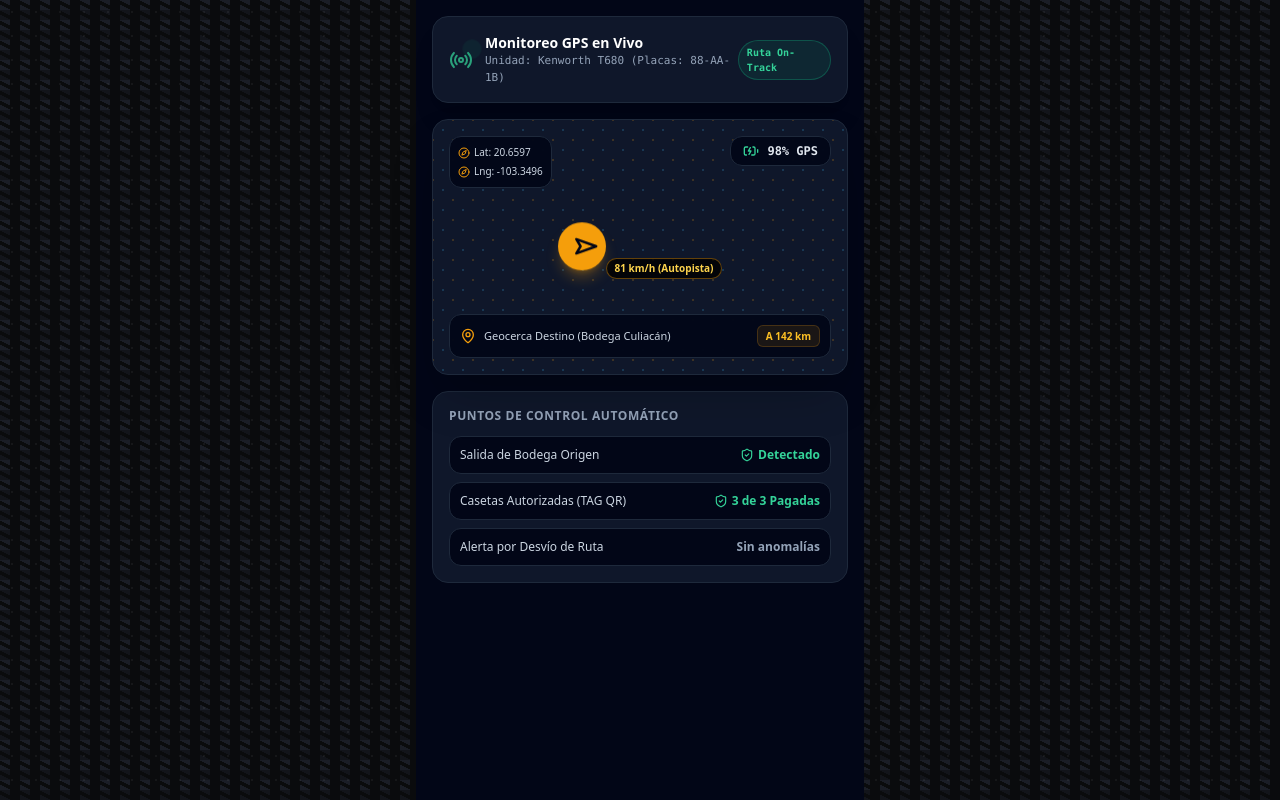
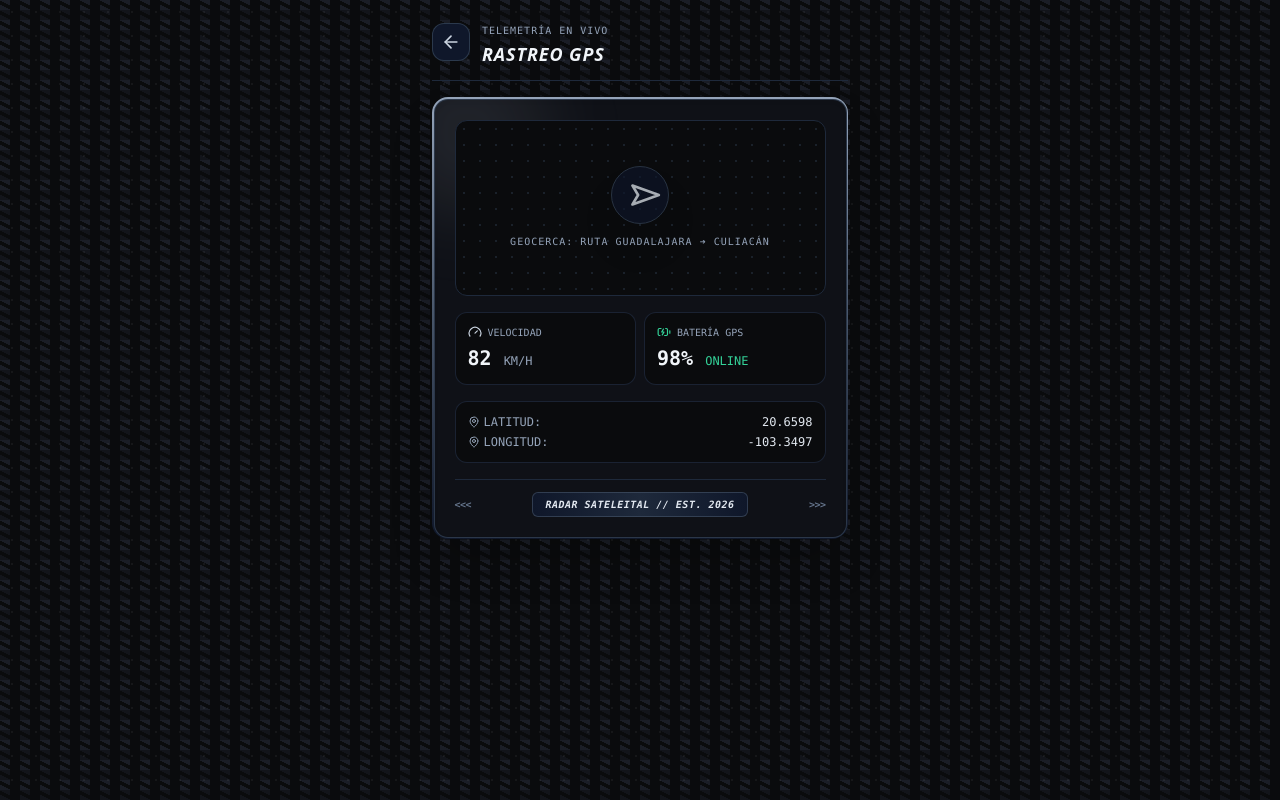
Before and after one commit to donovan-hue/mamalones, a Next.js app: page /rastreo in a window 1280 px wide. Built offline with nearby package versions, Linux system fonts and the light colour scheme.

Commit message:
feat: pantallas rastreo, bascula y caseta con estilo titanio

```diff
--- a/src/app/bascula/page.tsx
+++ b/src/app/bascula/page.tsx
@@ -1,155 +1,86 @@
 "use client";
 
 import { useState } from "react";
-import { Scale, Fuel, ShieldCheck, Camera, AlertCircle, CheckCircle2 } from "lucide-react";
-import { supabase } from "@/lib/supabase";
+import Link from "next/link";
+import { ArrowLeft, Scale, Fuel, ShieldAlert, Calculator } from "lucide-react";
+import { CyberCard } from "@/components/CyberCard";
 
-export default function BasculaYSellosPage() {
-  const [freightId, setFreightId] = useState("FLT-8842");
-  const [grossWeight, setGrossWeight] = useState("");
-  const [fuelLiters, setFuelLiters] = useState("");
-  const [sealNumbers, setSealNumbers] = useState("");
-  const [loading, setLoading] = useState(false);
-  const [success, setSuccess] = useState(false);
+export default function BasculaPage() {
+  const [pesoBruto, setPesoBruto] = useState<number | "">("");
+  const [pesoTara, setPesoTara] = useState<number | "">("");
+  const [litrosDiesel, setLitrosDiesel] = useState<number | "">("");
 
-  // Densidad promedio del diésel: 0.835 kg por litro
-  const fuelWeightKg = fuelLiters ? (parseFloat(fuelLiters) * 0.835).toFixed(2) : "0.00";
-
-  const handleSubmit = async (e: React.FormEvent) => {
-    e.preventDefault();
-    setLoading(true);
-
-    navigator.geolocation.getCurrentPosition(
-      async (position) => {
-        const sealsArray = sealNumbers.split(",").map((s) => s.trim());
-
-        const { error } = await supabase.from("freight_weights").insert([
-          {
-            freight_id: "00000000-0000-0000-0000-000000000000", // ID temporal de prueba
-            origin_gross_weight_kg: parseFloat(grossWeight),
-            origin_fuel_liters: parseFloat(fuelLiters),
-            seal_numbers: sealsArray,
-            expected_fuel_weight_loss_kg: parseFloat(fuelWeightKg),
-          },
-        ]);
-
-        if (error) {
-          alert("Aviso de guardado: " + error.message);
-        }
-
-        setLoading(false);
-        setSuccess(true);
-      },
-      (error) => {
-        alert("GPS Obligatorio para timbrar el peso: " + error.message);
-        setLoading(false);
-      }
-    );
-  };
+  const pesoNeto = typeof pesoBruto === "number" && typeof pesoTara === "number" ? pesoBruto - pesoTara : 0;
+  const mermaKg = typeof litrosDiesel === "number" ? (litrosDiesel * 0.835).toFixed(1) : "0.0";
 
   return (
-    <div className="min-h-screen bg-slate-950 text-slate-100 p-4 max-w-md mx-auto space-y-4">
-      {/* HEADER */}
-      <div className="bg-slate-900 p-4 rounded-2xl border border-slate-800 flex items-center justify-between">
-        <div className="flex items-center gap-3">
-          <Scale className="w-7 h-7 text-amber-500" />
-          <div>
-            <h1 className="font-bold text-base text-white">Registro de Báscula</h1>
-            <p className="text-xs text-slate-400">Origen & Control de Mermas</p>
-          </div>
+    <div className="min-h-screen text-slate-100 p-4 max-w-md mx-auto space-y-4 pb-20 font-sans">
+      <div className="flex items-center gap-3 border-b border-slate-800 pb-3">
+        <Link href="/cargas" className="p-2 bg-slate-900 border border-slate-700/80 rounded-xl text-slate-300 hover:text-white transition-colors">
+          <ArrowLeft className="w-5 h-5" />
+        </Link>
+        <div>
+          <span className="text-[10px] font-mono text-slate-400 uppercase tracking-widest">REGISTRO TÉCNICO</span>
+          <h1 className="text-lg font-black tracking-wider text-slate-100 italic">BÁSCULA & DIÉSEL</h1>
         </div>
-        <span className="text-xs font-mono bg-amber-500/10 text-amber-400 border border-amber-500/30 px-2.5 py-1 rounded-full">
-          {freightId}
-        </span>
       </div>
 
-      {success ? (
-        <div className="bg-slate-900 border border-slate-800 rounded-2xl p-6 text-center space-y-3">
-          <CheckCircle2 className="w-14 h-14 text-emerald-400 mx-auto" />
-          <h2 className="text-lg font-bold text-white">¡Pesaje Registrado!</h2>
-          <p className="text-xs text-slate-400">
-            Se compensó automáticamente un peso de diésel de <strong className="text-amber-400">{fuelWeightKg} kg</strong> para evitar falsas mermas.
-          </p>
-          <button
-            onClick={() => setSuccess(false)}
-            className="text-xs text-amber-400 underline pt-2 inline-block"
-          >
-            Capte otro ticket
-          </button>
-        </div>
-      ) : (
-        <form onSubmit={handleSubmit} className="bg-slate-900 border border-slate-800 rounded-2xl p-4 space-y-4">
-          {/* PESO BRUTO */}
-          <div>
-            <label className="block text-xs font-medium mb-1 text-slate-300">
-              Peso Bruto de Báscula (kg)
-            </label>
-            <input
-              type="number"
-              required
-              placeholder="Ej. 42500"
-              value={grossWeight}
-              onChange={(e) => setGrossWeight(e.target.value)}
-              className="w-full bg-slate-950 border border-slate-800 rounded-xl p-3 text-sm text-white focus:border-amber-500 focus:outline-none"
-            />
-          </div>
-
-          {/* DIESEL Y COMPENSACIÓN */}
-          <div className="space-y-2">
-            <label className="block text-xs font-medium text-slate-300">
-              Litros de Diésel en Tanque
-            </label>
-            <div className="relative">
-              <Fuel className="absolute left-3 top-3.5 w-4 h-4 text-slate-500" />
+      <CyberCard badgeText="PESAJE MÓVIL">
+        <div className="space-y-3">
+          <div className="grid grid-cols-2 gap-2">
+            <div className="space-y-1">
+              <label className="text-[10px] font-mono font-bold text-slate-400 uppercase">Peso Bruto (KG)</label>
               <input
                 type="number"
-                required
-                placeholder="Ej. 400"
-                value={fuelLiters}
-                onChange={(e) => setFuelLiters(e.target.value)}
-                className="w-full bg-slate-950 border border-slate-800 rounded-xl p-3 pl-10 text-sm text-white focus:border-amber-500 focus:outline-none"
+                placeholder="38000"
+                value={pesoBruto}
+                onChange={(e) => setPesoBruto(e.target.value === "" ? "" : Number(e.target.value))}
+                className="w-full bg-[#0a0b0d] border border-slate-800 rounded-xl p-2.5 text-xs font-mono text-slate-100 outline-none"
               />
             </div>
-
-            <div className="bg-slate-950 p-3 rounded-xl border border-slate-800 flex justify-between items-center text-xs">
-              <span className="text-slate-400">Peso estimado del combustible:</span>
-              <span className="font-mono font-bold text-amber-400">{fuelWeightKg} kg</span>
-            </div>
-          </div>
-
-          {/* MARCHAMOS Y SELLOS */}
-          <div>
-            <label className="block text-xs font-medium mb-1 text-slate-300">
-              Folios de Sellos / Marchamos (Separados por coma)
-            </label>
-            <div className="relative">
-              <ShieldCheck className="absolute left-3 top-3.5 w-4 h-4 text-slate-500" />
+            <div className="space-y-1">
+              <label className="text-[10px] font-mono font-bold text-slate-400 uppercase">Peso Tara (KG)</label>
               <input
-                type="text"
-                required
-                placeholder="Ej. MX-8841, MX-8842"
-                value={sealNumbers}
-                onChange={(e) => setSealNumbers(e.target.value)}
-                className="w-full bg-slate-950 border border-slate-800 rounded-xl p-3 pl-10 text-sm text-white focus:border-amber-500 focus:outline-none"
+                type="number"
+                placeholder="10000"
+                value={pesoTara}
+                onChange={(e) => setPesoTara(e.target.value === "" ? "" : Number(e.target.value))}
+                className="w-full bg-[#0a0b0d] border border-slate-800 rounded-xl p-2.5 text-xs font-mono text-slate-100 outline-none"
               />
             </div>
           </div>
 
-          <div className="bg-amber-500/10 border border-amber-500/20 p-3 rounded-xl flex items-start gap-2.5 text-[11px] text-amber-300">
-            <AlertCircle className="w-4 h-4 text-amber-500 shrink-0 mt-0.5" />
-            <p>Se sellará la lectura con coordenadas GPS exactas en tiempo real.</p>
+          <div className="bg-[#0a0b0d] p-3 rounded-xl border border-slate-800 text-center">
+            <span className="text-[10px] font-mono text-slate-400 uppercase tracking-widest">PESO NETO CARGADO</span>
+            <div className="text-2xl font-black font-mono text-slate-100 mt-0.5">
+              {pesoNeto.toLocaleString()} <span className="text-xs text-slate-400 font-normal">KG</span>
+            </div>
+          </div>
+        </div>
+      </CyberCard>
+
+      <CyberCard badgeText="CALCULADORA MERMA DIÉSEL">
+        <div className="space-y-3">
+          <div className="space-y-1">
+            <label className="text-[10px] font-mono font-bold text-slate-400 uppercase">Litros Recargados en Ruta</label>
+            <div className="relative">
+              <Fuel className="absolute left-3 top-3 w-4 h-4 text-slate-500" />
+              <input
+                type="number"
+                placeholder="400"
+                value={litrosDiesel}
+                onChange={(e) => setLitrosDiesel(e.target.value === "" ? "" : Number(e.target.value))}
+                className="w-full bg-[#0a0b0d] border border-slate-800 rounded-xl p-2.5 pl-9 text-xs font-mono text-slate-100 outline-none"
+              />
+            </div>
           </div>
 
-          <button
-            type="submit"
-            disabled={loading}
-            className="w-full bg-amber-500 hover:bg-amber-600 disabled:opacity-50 text-slate-950 font-bold py-3.5 rounded-xl text-xs transition-colors flex items-center justify-center gap-2"
-          >
-            <Camera className="w-4 h-4" />
-            {loading ? "Validando Ticket y GPS..." : "Guardar Ticket y Sellos"}
-          </button>
-        </form>
-      )}
+          <div className="bg-[#0a0b0d] p-3 rounded-xl border border-slate-800/80 flex items-center justify-between text-xs font-mono">
+            <span className="text-slate-400">Descuento Merma (0.835 kg/L):</span>
+            <span className="text-slate-200 font-black">{mermaKg} KG</span>
+          </div>
+        </div>
+      </CyberCard>
     </div>
   );
 }
--- a/src/app/rastreo/page.tsx
+++ b/src/app/rastreo/page.tsx
@@ -1,119 +1,84 @@
 "use client";
 
 import { useState, useEffect } from "react";
-import { Navigation, MapPin, ShieldCheck, BatteryCharging, Radio, Compass, AlertOctagon } from "lucide-react";
+import Link from "next/link";
+import { ArrowLeft, Navigation, BatteryCharging, Gauge, MapPin, Radio } from "lucide-react";
+import { CyberCard } from "@/components/CyberCard";
 
-export default function RastreoGeocercaPage() {
-  const [freightId, setFreightId] = useState("FLT-9901");
-  const [location, setLocation] = useState({ lat: 20.6597, lng: -103.3496 });
+export default function RastreoPage() {
   const [speed, setSpeed] = useState(82);
-  const [insideGeofence, setInsideGeofence] = useState(false);
+  const [lat, setLat] = useState(20.6597);
+  const [lng, setLng] = useState(-103.3496);
 
   useEffect(() => {
-    // Simulacion de telemetria GPS activa
     const interval = setInterval(() => {
-      setSpeed(Math.floor(78 + Math.random() * 8));
-    }, 4000);
+      setSpeed(Math.floor(78 + Math.random() * 10));
+      setLat((prev) => prev + 0.0001);
+      setLng((prev) => prev - 0.0001);
+    }, 3000);
     return () => clearInterval(interval);
   }, []);
 
   return (
-    <div className="min-h-screen bg-slate-950 text-slate-100 p-4 max-w-md mx-auto space-y-4 pb-20">
-      {/* HEADER DE TELEMETRÍA */}
-      <div className="bg-slate-900 p-4 rounded-2xl border border-slate-800 flex items-center justify-between shadow-xl">
-        <div className="flex items-center gap-3">
-          <div className="relative">
-            <Radio className="w-6 h-6 text-emerald-400 animate-pulse" />
-            <span className="absolute -top-1 -right-1 w-2.5 h-2.5 bg-emerald-500 rounded-full animate-ping" />
-          </div>
+    <div className="min-h-screen text-slate-100 p-4 max-w-md mx-auto space-y-4 pb-20 font-sans">
+      <div className="flex items-center gap-3 border-b border-slate-800 pb-3">
+        <Link href="/cargas" className="p-2 bg-slate-900 border border-slate-700/80 rounded-xl text-slate-300 hover:text-white transition-colors">
+          <ArrowLeft className="w-5 h-5" />
+        </Link>
         <div>
-            <h1 className="font-bold text-sm text-white">Monitoreo GPS en Vivo</h1>
-            <p className="text-[11px] text-slate-400 font-mono">Unidad: Kenworth T680 (Placas: 88-AA-1B)</p>
-          </div>
-        </div>
-        <span className="text-[10px] font-mono bg-emerald-500/10 text-emerald-400 border border-emerald-500/30 px-2 py-1 rounded-full font-bold">
-          Ruta On-Track
-        </span>
-      </div>
-
-      {/* MAPA INTERACTIVO (SIMULACIÓN VISUAL VECTORIAL) */}
-      <div className="relative h-64 bg-slate-900 border border-slate-800 rounded-2xl overflow-hidden shadow-2xl flex flex-col justify-between p-4">
-        {/* FONDO MESH TIPO MAPA NOCTURNO */}
-        <div
-          className="absolute inset-0 opacity-20 pointer-events-none"
-          style={{
-            backgroundImage: `radial-gradient(#38bdf8 1px, transparent 1px), radial-gradient(#f59e0b 1px, transparent 1px)`,
-            backgroundSize: `20px 20px`,
-            backgroundPosition: `0 0, 10px 10px`
-          }}
-        />
-
-        {/* INDICADORES FLOTANTES DEL MAPA */}
-        <div className="relative z-10 flex justify-between items-start">
-          <div className="bg-slate-950/90 backdrop-blur-md p-2 rounded-xl border border-slate-800 text-[10px] space-y-1">
-            <div className="flex items-center gap-1 text-slate-300">
-              <Compass className="w-3 h-3 text-amber-500" />
-              <span>Lat: {location.lat.toFixed(4)}</span>
-            </div>
-            <div className="flex items-center gap-1 text-slate-300">
-              <Compass className="w-3 h-3 text-amber-500" />
-              <span>Lng: {location.lng.toFixed(4)}</span>
+          <span className="text-[10px] font-mono text-slate-400 uppercase tracking-widest">TELEMETRÍA EN VIVO</span>
+          <h1 className="text-lg font-black tracking-wider text-slate-100 italic">RASTREO GPS</h1>
         </div>
       </div>
 
-          <div className="bg-slate-950/90 backdrop-blur-md px-3 py-1.5 rounded-xl border border-slate-800 flex items-center gap-2">
-            <BatteryCharging className="w-4 h-4 text-emerald-400" />
-            <span className="text-xs font-mono font-bold text-slate-200">98% GPS</span>
+      <CyberCard badgeText="RADAR SATELEITAL">
+        <div className="space-y-4">
+          <div className="relative h-44 bg-[#0a0b0d] rounded-xl border border-slate-800 overflow-hidden flex items-center justify-center">
+            <div className="absolute inset-0 bg-[radial-gradient(#334155_1px,transparent_1px)] [background-size:16px_16px] opacity-40" />
+            <div className="relative z-10 text-center space-y-1">
+              <div className="p-3 bg-slate-900/90 border border-slate-700 rounded-full inline-block shadow-2xl animate-pulse">
+                <Navigation className="w-8 h-8 text-slate-200 rotate-45" />
+              </div>
+              <div className="text-[10px] font-mono text-slate-400 uppercase tracking-widest">
+                GEOCERCA: RUTA GUADALAJARA ➔ CULIACÁN
+              </div>
             </div>
           </div>
 
-        {/* MARCADOR DE UNIDAD EN MAPA */}
-        <div className="relative z-10 mx-auto text-center space-y-1">
-          <div className="inline-block bg-amber-500 text-slate-950 p-3 rounded-full shadow-lg shadow-amber-500/30 animate-bounce">
-            <Navigation className="w-6 h-6 rotate-45 stroke-[2.5]" />
+          <div className="grid grid-cols-2 gap-2">
+            <div className="bg-[#0a0b0d] p-3 rounded-xl border border-slate-800/80">
+              <div className="flex items-center gap-1.5 text-slate-400 text-[10px] font-mono">
+                <Gauge className="w-3.5 h-3.5 text-slate-300" />
+                <span>VELOCIDAD</span>
               </div>
-          <p className="text-[10px] font-bold bg-black/80 px-2 py-0.5 rounded-full border border-amber-500/40 text-amber-300 inline-block">
-            {speed} km/h (Autopista)
-          </p>
-        </div>
-
-        {/* ESTATUS DE GEOCERCA */}
-        <div className="relative z-10 bg-slate-950/90 backdrop-blur-md p-2.5 rounded-xl border border-slate-800 flex items-center justify-between text-xs">
-          <div className="flex items-center gap-2">
-            <MapPin className="w-4 h-4 text-amber-500" />
-            <span className="text-slate-300 text-[11px]">Geocerca Destino (Bodega Culiacán)</span>
-          </div>
-          <span className="text-[10px] font-bold text-amber-400 bg-amber-500/10 px-2 py-0.5 rounded-md border border-amber-500/20">
-            A 142 km
-          </span>
+              <div className="text-xl font-black font-mono text-slate-100 mt-1">
+                {speed} <span className="text-xs font-normal text-slate-400">KM/H</span>
               </div>
             </div>
 
-      {/* CHECKLIST DE RUTA Y SEGURIDAD */}
-      <div className="bg-slate-900 border border-slate-800 rounded-2xl p-4 space-y-3">
-        <h2 className="text-xs font-bold text-slate-400 uppercase tracking-wider">Puntos de Control Automático</h2>
-
-        <div className="space-y-2 text-xs">
-          <div className="flex items-center justify-between p-2.5 bg-slate-950 rounded-xl border border-slate-800">
-            <span className="text-slate-300">Salida de Bodega Origen</span>
-            <span className="text-emerald-400 font-bold flex items-center gap-1">
-              <ShieldCheck className="w-3.5 h-3.5" /> Detectado
-            </span>
+            <div className="bg-[#0a0b0d] p-3 rounded-xl border border-slate-800/80">
+              <div className="flex items-center gap-1.5 text-slate-400 text-[10px] font-mono">
+                <BatteryCharging className="w-3.5 h-3.5 text-emerald-400" />
+                <span>BATERÍA GPS</span>
               </div>
-
-          <div className="flex items-center justify-between p-2.5 bg-slate-950 rounded-xl border border-slate-800">
-            <span className="text-slate-300">Casetas Autorizadas (TAG QR)</span>
-            <span className="text-emerald-400 font-bold flex items-center gap-1">
-              <ShieldCheck className="w-3.5 h-3.5" /> 3 de 3 Pagadas
-            </span>
-          </div>
-
-          <div className="flex items-center justify-between p-2.5 bg-slate-950 rounded-xl border border-slate-800">
-            <span className="text-slate-300">Alerta por Desvío de Ruta</span>
-            <span className="text-slate-400 font-bold">Sin anomalías</span>
+              <div className="text-xl font-black font-mono text-slate-100 mt-1">
+                98% <span className="text-xs font-normal text-emerald-400">ONLINE</span>
               </div>
             </div>
           </div>
+
+          <div className="bg-[#0a0b0d] p-3 rounded-xl border border-slate-800/80 text-xs font-mono space-y-1">
+            <div className="flex justify-between text-slate-400">
+              <span className="flex items-center gap-1"><MapPin className="w-3 h-3" /> LATITUD:</span>
+              <span className="text-slate-200">{lat.toFixed(4)}</span>
+            </div>
+            <div className="flex justify-between text-slate-400">
+              <span className="flex items-center gap-1"><MapPin className="w-3 h-3" /> LONGITUD:</span>
+              <span className="text-slate-200">{lng.toFixed(4)}</span>
+            </div>
+          </div>
+        </div>
+      </CyberCard>
     </div>
   );
 }
```
Lines whose indentation alone changed are shown as unchanged.
